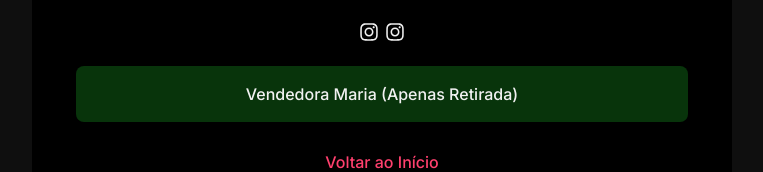
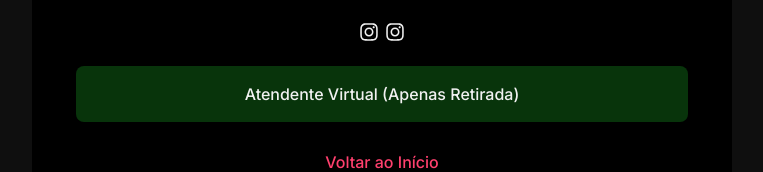
Before and after one commit to nosilaepilef/app-bio-ecell, a JavaScript app: page /storefour in a window 1280 px wide. Shown: the part 391-563 px from the top of the page, without its empty margins (258-1021 px from the left). Built offline with nearby package versions, Linux system fonts and the light colour scheme; the HTML template or start-up script is replaced by a standard one.

Commit message:
Update StoreFour.js

```diff
--- a/src/pages/stores/StoreFour.js
+++ b/src/pages/stores/StoreFour.js
@@ -14,7 +14,7 @@ function StoreFour() {
       <SocialMedia/>
       </div>
       <div className="content-two">
-          <a target='_blank' href='https://api.whatsapp.com/send/?phone=556699152111&text=Oi%2C+pode+me+ajudar%3F&type=phone_number&app_absent=0'>Vendedora Maria (Apenas Retirada)</a>
+          <a target='_blank' href='https://api.whatsapp.com/send/?phone=556699152111&text=Oi%2C+pode+me+ajudar%3F&type=phone_number&app_absent=0'>Atendente Virtual (Apenas Retirada)</a>
       </div>
       <Footer/>
     </div>
```
